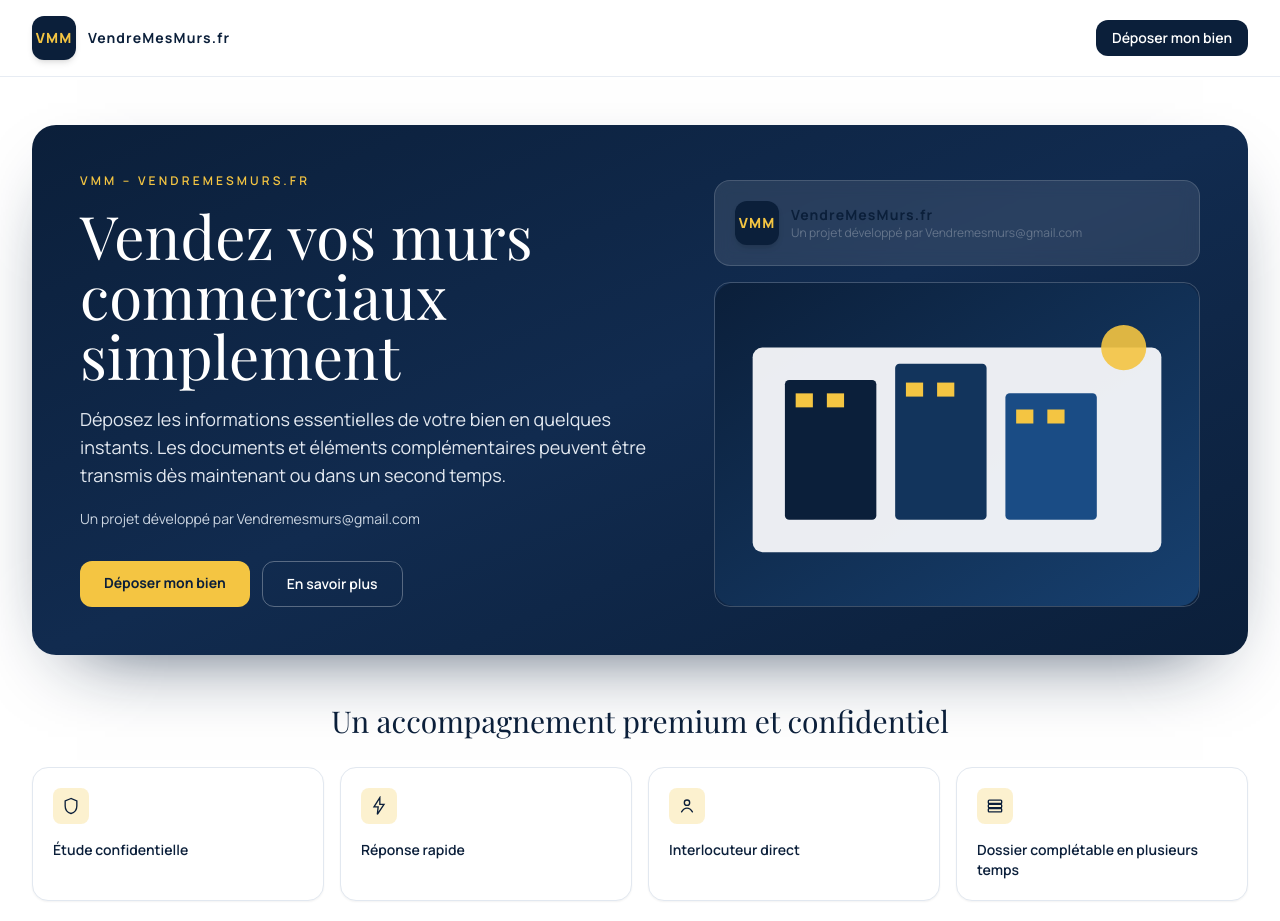
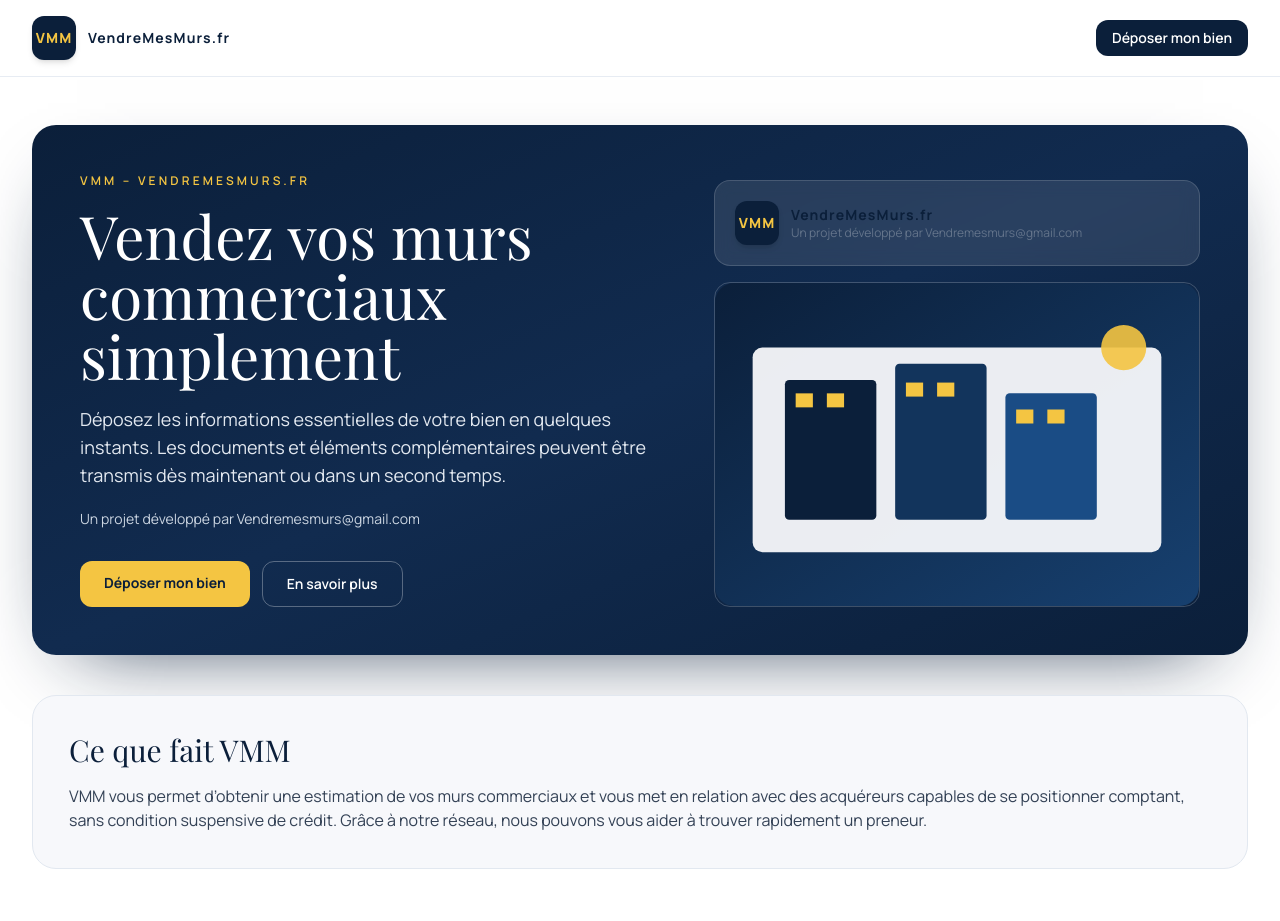
Before and after one commit to AR1414/vendremesmurs, a Next.js app: page / in a window 1280 px wide. Shown: the top 921 px of the page. Built offline with nearby package versions, Linux system fonts and the light colour scheme; no server answers; a web font is replaced by a local one.

Commit message:
update form and VMM section

```diff
--- a/src/app/page.tsx
+++ b/src/app/page.tsx
@@ -122,6 +122,13 @@ export default function HomePage() {
           </div>
         </div>
 
+        <section className="mt-10 rounded-3xl border border-slate-200 bg-[#f7f8fb] p-7 md:p-9">
+          <h2 className="font-serif text-3xl text-[#0B1F3A]">Ce que fait VMM</h2>
+          <p className="mt-4 text-sm leading-relaxed text-slate-700 md:text-base">
+            VMM vous permet d’obtenir une estimation de vos murs commerciaux et vous met en relation avec des acquéreurs capables de se positionner comptant, sans condition suspensive de crédit. Grâce à notre réseau, nous pouvons vous aider à trouver rapidement un preneur.
+          </p>
+        </section>
+
         <section className="mt-12">
           <h2 className="text-center font-serif text-3xl text-[#0B1F3A]">Un accompagnement premium et confidentiel</h2>
           <div className="mt-7 grid gap-4 sm:grid-cols-2 lg:grid-cols-4">
--- a/src/components/LeadForm.tsx
+++ b/src/components/LeadForm.tsx
@@ -168,6 +168,18 @@ export function LeadForm() {
             </select>
           </label>
 
+          <div className={`${labelClass} md:col-span-2`}>
+            <p>Le fonds de commerce est-il également à vendre ?</p>
+            <div className="mt-3 flex gap-6">
+              <label className="inline-flex items-center gap-2 text-sm font-medium text-slate-700">
+                <input type="radio" name="isBusinessAlsoForSale" value="oui" className="h-4 w-4" /> Oui
+              </label>
+              <label className="inline-flex items-center gap-2 text-sm font-medium text-slate-700">
+                <input type="radio" name="isBusinessAlsoForSale" value="non" className="h-4 w-4" /> Non
+              </label>
+            </div>
+          </div>
+
           {occupancyStatus === 'occupé' ? (
             <label className={labelClass}>
               Loyer annuel hors charges *
```
